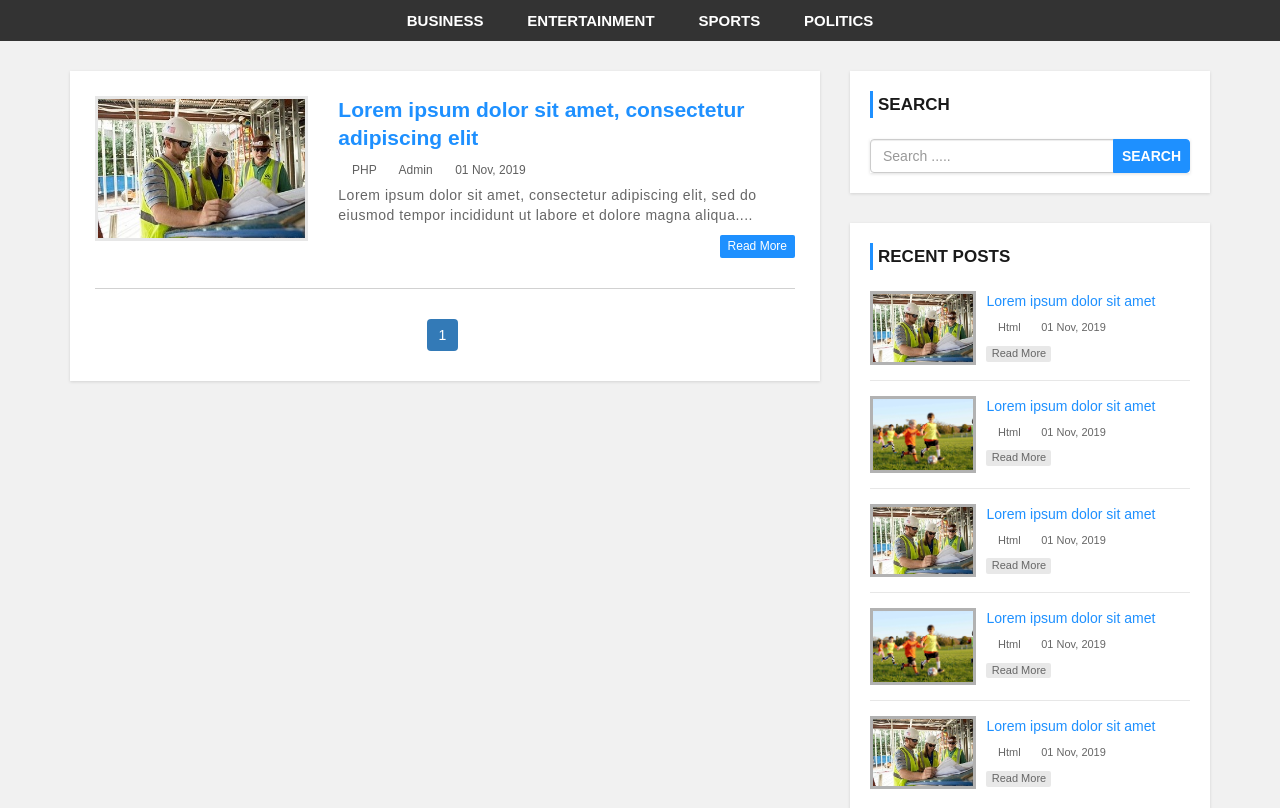
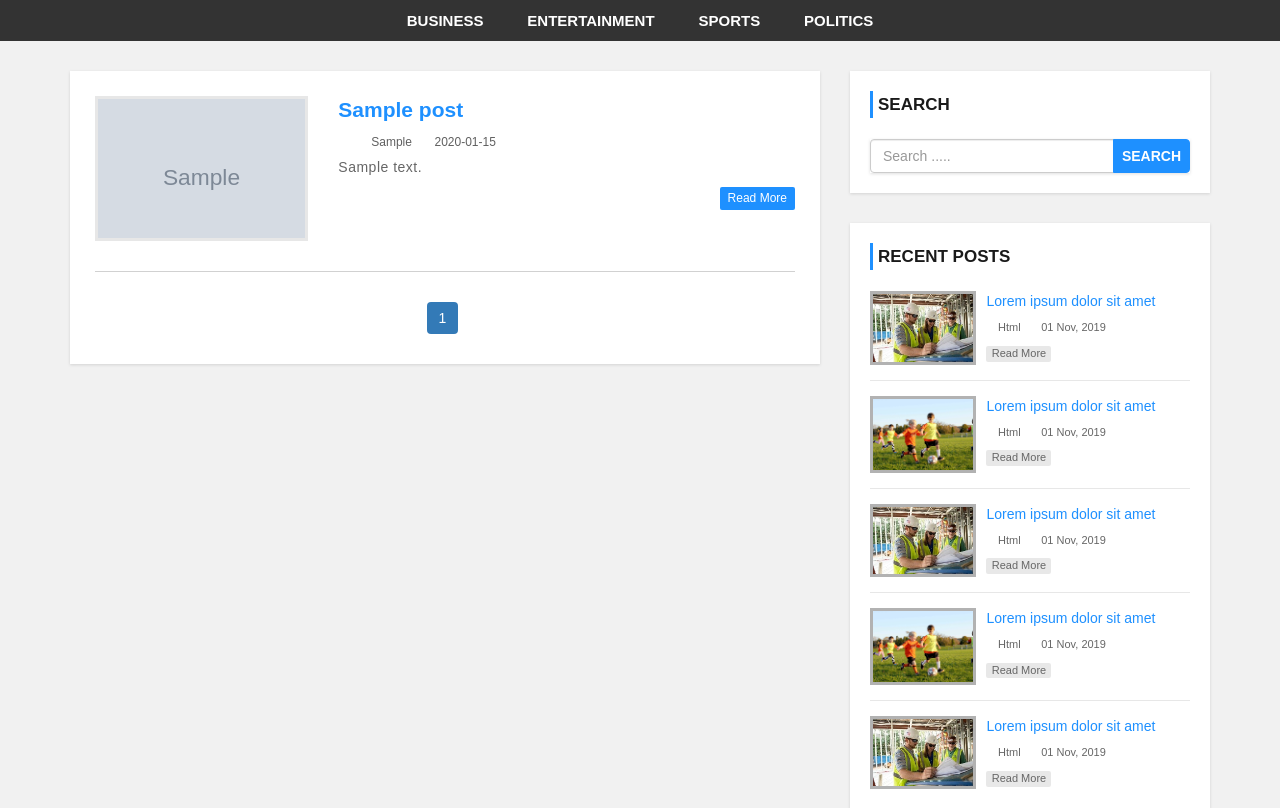
Before and after one commit to shahzaib-zaib/News-Project, a PHP site: page /news-project/index.php in a window 1280 px wide. Shown: the part 98-906 px from the top of the page. Run offline with PHP 8.4, Linux system fonts and the light colour scheme; tables that the repository leaves empty hold one stand-in row (values such as "Sample post"); grey boxes marked "Sample" are stand-in pictures; some web fonts are replaced.

Commit message:
Updated Project

```diff
--- a/admin/post.php
+++ b/admin/post.php
@@ -69,9 +69,8 @@
                   </table>
                   <?php
                     }else{
-                        echo "<h3>No Results Found.</h3>"
+                        echo "<h3>No Results Found.</h3>";
                     }
-
                     // Show pagination
                     $sql1 = "SELECT * FROM post";
                     $result1 = mysqli_query($con, $sql1) or die ("Query Failed");
--- a/index.php
+++ b/index.php
@@ -19,7 +19,7 @@
                             $offset = ($page - 1) * $limit;
 
                             $sql = "SELECT post.post_id, post.title, post.description, post.post_date,
-                            category.category_name, user.username,post.category FROM post
+                            category.category_name, user.username,post.category,post.post_img FROM post
                             LEFT JOIN category ON post.category = category.category_id
                             LEFT JOIN user ON post.author = user.user_id
                             ORDER BY post.post_id DESC LIMIT {$offset}, {$limit}";
@@ -31,28 +31,26 @@
                         <div class="post-content">
                             <div class="row">
                                 <div class="col-md-4">
-                                    <a class="post-img" href="single.php"><img src="images/post-format.jpg" alt=""/></a>
+                                    <a class="post-img" href="single.php"><img src="admin/upload/<?php echo $row['post_img']; ?>" alt=""/></a>
                                 </div>
                                 <div class="col-md-8">
                                     <div class="inner-content clearfix">
-                                        <h3><a href='single.php'>Lorem ipsum dolor sit amet, consectetur adipiscing elit</a></h3>
+                                        <h3><a href='single.php'><?php echo $row['title']; ?></a></h3>
                                         <div class="post-information">
                                             <span>
                                                 <i class="fa fa-tags" aria-hidden="true"></i>
-                                                <a href='category.php'>PHP</a>
+                                                <a href='category.php'><?php echo $row['category_name']; ?></a>
                                             </span>
                                             <span>
                                                 <i class="fa fa-user" aria-hidden="true"></i>
-                                                <a href='author.php'>Admin</a>
+                                                <a href='author.php'><?php echo $row['username']; ?></a>
                                             </span>
                                             <span>
                                                 <i class="fa fa-calendar" aria-hidden="true"></i>
-                                                01 Nov, 2019
+                                                <?php echo $row['post_date']; ?>
                                             </span>
                                         </div>
-                                        <p class="description">
-                                            Lorem ipsum dolor sit amet, consectetur adipiscing elit, sed do eiusmod tempor incididunt ut labore et dolore magna aliqua....
-                                        </p>
+                                        <p class="description"><?php echo $row['description']; ?></p>
                                         <a class='read-more pull-right' href='single.php'>read more</a>
                                     </div>
                                 </div>
@@ -79,7 +77,7 @@
 
                                 echo "<ul class='pagination admin-pagination'>";
                                 if($page > 1){
-                                    echo '<li><a href="post.php?page='.($page - 1).'">Prev</a></li>';
+                                    echo '<li><a href="index.php?page='.($page - 1).'">Prev</a></li>';
                                 }
 
                                 for($i = 1; $i <= $total_pages; $i++){
@@ -89,10 +87,10 @@
                                         $active = "";
                                     }
 
-                                    echo '<li class="'.$active.'"><a href="post.php?page='. $i .'">'. $i .'</a></li>';
+                                    echo '<li class="'.$active.'"><a href="index.php?page='. $i .'">'. $i .'</a></li>';
                                 }
                                 if($total_pages > $page){
-                                    echo '<li><a href="post.php?page='.($page + 1).'">Next</a></li>';
+                                    echo '<li><a href="index.php?page='.($page + 1).'">Next</a></li>';
                                 }
 
                                 echo "</ul>";
```
Also changed, not shown: admin/upload/02.jpg (added), admin/upload/handshake.jpg (added).
